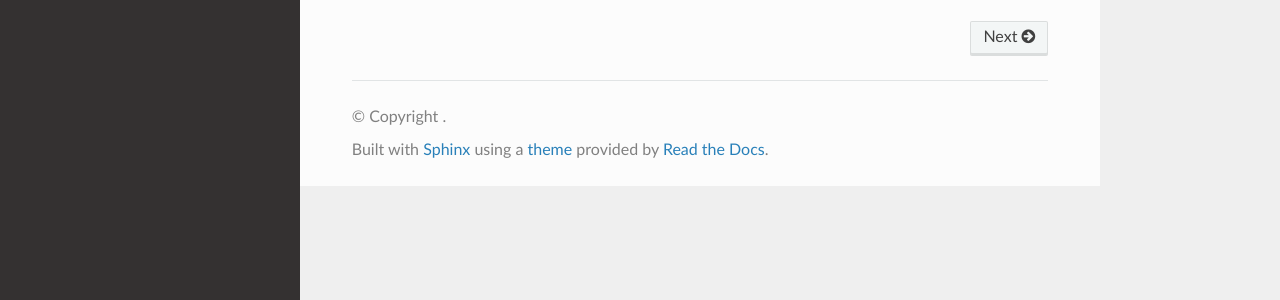
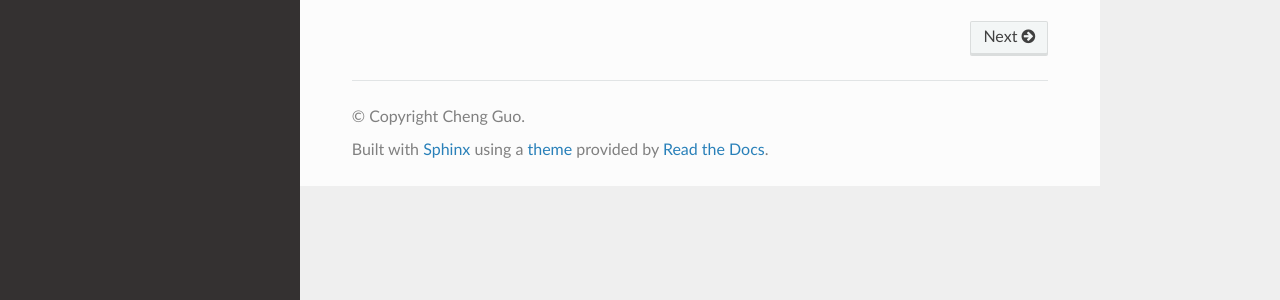
Before and after one commit to Biowust/scMultiNet_tutorial, a Sphinx documentation site: the page built from docs/source/index.md, in a window 1280 px wide. Shown: the part 355-655 px from the top of the page. Built offline with Sphinx 7.4.7 and the Read the Docs theme 3.1.0, drawn with Linux system fonts in a browser that asks for light colours.

Commit message:
update copyright

```diff
--- a/docs/source/conf.py
+++ b/docs/source/conf.py
@@ -1,6 +1,6 @@
 project = "scMultiNet Tutorial"
 author = "Cheng Guo"
-
+copyright = "Cheng Guo"
 extensions = [
     "myst_nb",
     "sphinx_copybutton",
```
